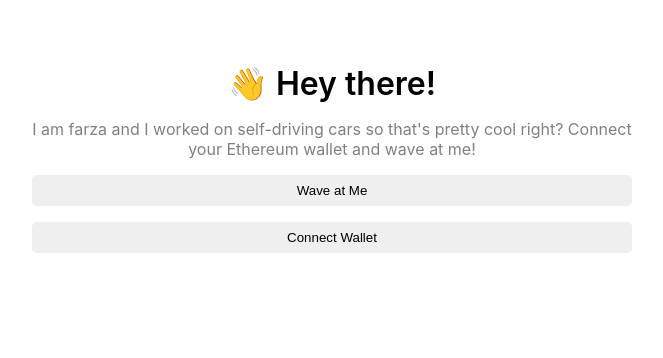
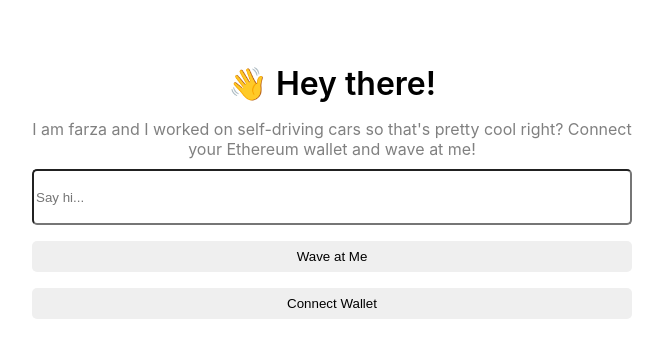
Before and after one commit to helloitsm3/buildspace-solutions, a React (Create React App) app in the folder frontend/: page / in a window 1280 px wide. Shown: the top 358 px of the page, without its empty margins (308-971 px from the left). Built offline with nearby package versions, Linux system fonts and the light colour scheme.

Commit message:
fix: added input message when waving

```diff
--- a/frontend/src/App.css
+++ b/frontend/src/App.css
@@ -31,3 +31,9 @@
   border: 0;
   border-radius: 5px;
 }
+
+.waveMessage {
+  min-height: 50px;
+  border-radius: 5px;
+  margin-top: 10px;
+}
--- a/frontend/src/App.js
+++ b/frontend/src/App.js
@@ -7,6 +7,7 @@ import "./App.css";
 const App = () => {
   const contractABI = abi.abi;
   const [allWaves, setAllWaves] = useState([]);
+  const [message, setMessage] = useState("");
   const [currentAccount, setCurrentAccount] = useState("");
   const contractAddress = "0x6B4516D243a102a70612A48a80c423f1db868cfA";
 
@@ -47,7 +48,9 @@ const App = () => {
         return;
       }
 
-            const accounts = await ethereum.request({ method: "eth_requestAccounts" });
+      const accounts = await ethereum.request({
+        method: "eth_requestAccounts",
+      });
 
       console.log("Connected", accounts[0]);
       setCurrentAccount(accounts[0]);
@@ -63,13 +66,19 @@ const App = () => {
       if (ethereum) {
         const provider = new ethers.providers.Web3Provider(ethereum);
         const signer = provider.getSigner();
-                const wavePortalContract = new ethers.Contract(contractAddress, contractABI, signer);
+        const wavePortalContract = new ethers.Contract(
+          contractAddress,
+          contractABI,
+          signer
+        );
         let count = await wavePortalContract.getTotalWaves();
         console.log("Retrieved total wave count...", count.toNumber());
         /*
          * Execute the actual wave from your smart contract
          */
-                const waveTxn = await wavePortalContract.wave(message, { gasLimit: 300000 });
+        const waveTxn = await wavePortalContract.wave(message, {
+          gasLimit: 300000,
+        });
         console.log("Mining...", waveTxn.hash);
         await waveTxn.wait();
         console.log("Mined -- ", waveTxn.hash);
@@ -90,7 +99,11 @@ const App = () => {
       if (ethereum) {
         const provider = new ethers.providers.Web3Provider(ethereum);
         const signer = provider.getSigner();
-                const wavePortalContract = new ethers.Contract(contractAddress, contractABI, signer);
+        const wavePortalContract = new ethers.Contract(
+          contractAddress,
+          contractABI,
+          signer
+        );
         const waves = await wavePortalContract.getAllWaves();
 
         const wavesCleaned = waves.map((wave) => {
@@ -111,6 +124,7 @@ const App = () => {
   };
 
   useEffect(() => {
+    getAllWaves();
     checkIfWalletIsConnected();
   }, []);
 
@@ -133,7 +147,11 @@ const App = () => {
       const provider = new ethers.providers.Web3Provider(window.ethereum);
       const signer = provider.getSigner();
 
-            wavePortalContract = new ethers.Contract(contractAddress, contractABI, signer);
+      wavePortalContract = new ethers.Contract(
+        contractAddress,
+        contractABI,
+        signer
+      );
       wavePortalContract.on("NewWave", onNewWave);
     }
 
@@ -150,10 +168,17 @@ const App = () => {
         <div className="header">👋 Hey there!</div>
 
         <div className="bio">
-                    I am farza and I worked on self-driving cars so that's pretty cool right? Connect your Ethereum wallet and wave at me!
+          I am farza and I worked on self-driving cars so that's pretty cool
+          right? Connect your Ethereum wallet and wave at me!
         </div>
 
-                <button className="waveButton" onClick={() => wave("Hello World")}>
+        <input
+          className="waveMessage"
+          onChange={(e) => setMessage(e.target.value)}
+          placeholder="Say hi..."
+        />
+
+        <button className="waveButton" onClick={() => wave(message)}>
           Wave at Me
         </button>
 
@@ -165,7 +190,14 @@ const App = () => {
 
         {allWaves.map((wave, index) => {
           return (
-                        <div key={index} style={{ backgroundColor: "OldLace", marginTop: "16px", padding: "8px" }}>
+            <div
+              key={index}
+              style={{
+                backgroundColor: "OldLace",
+                marginTop: "16px",
+                padding: "8px",
+              }}
+            >
               <div>Address: {wave.address}</div>
               <div>Time: {wave.timestamp.toString()}</div>
               <div>Message: {wave.message}</div>
```
Also changed, not shown: 2 other files (tests, documents, lock files or other folders). Lines whose indentation alone changed are shown as unchanged.
